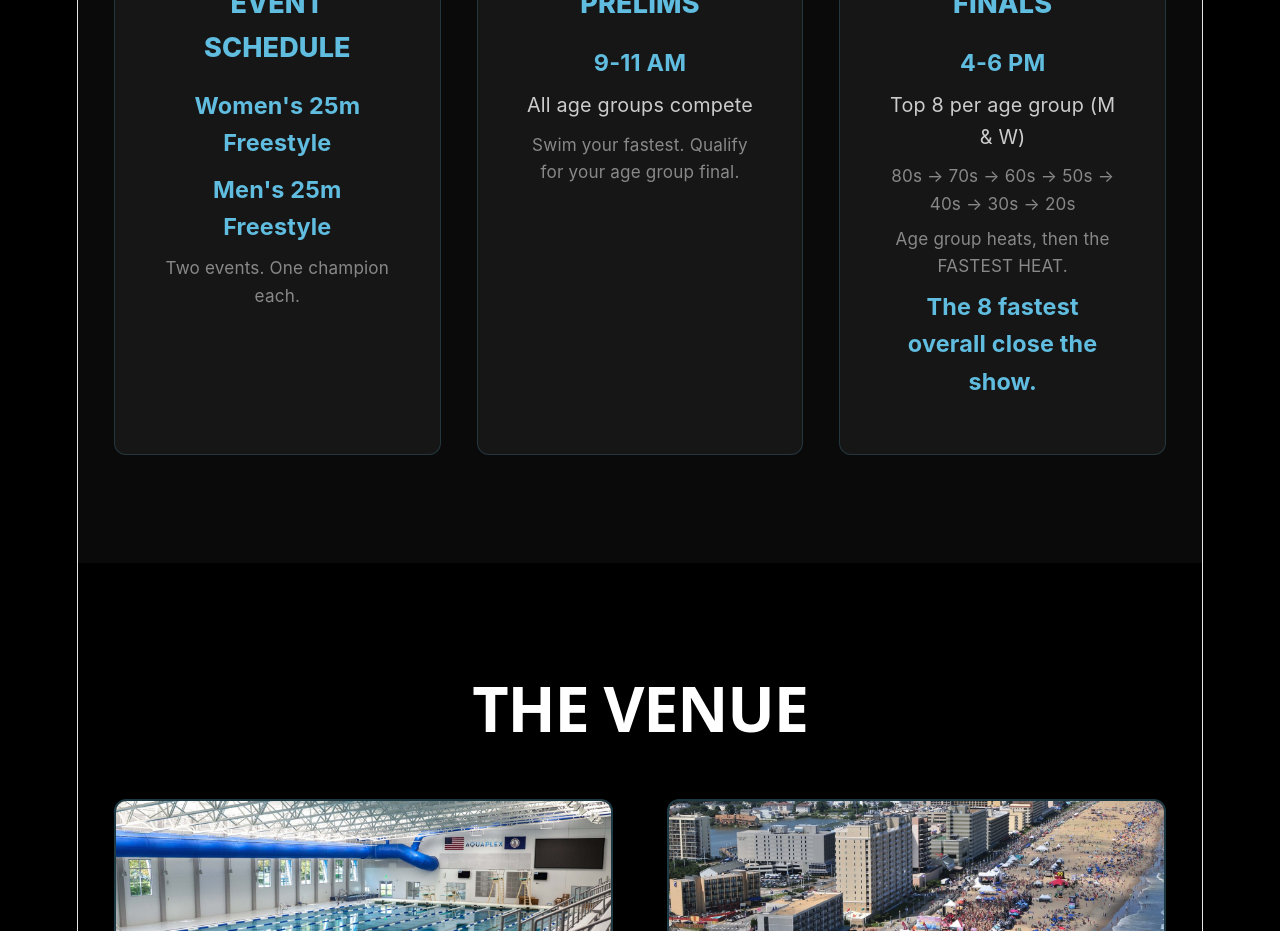
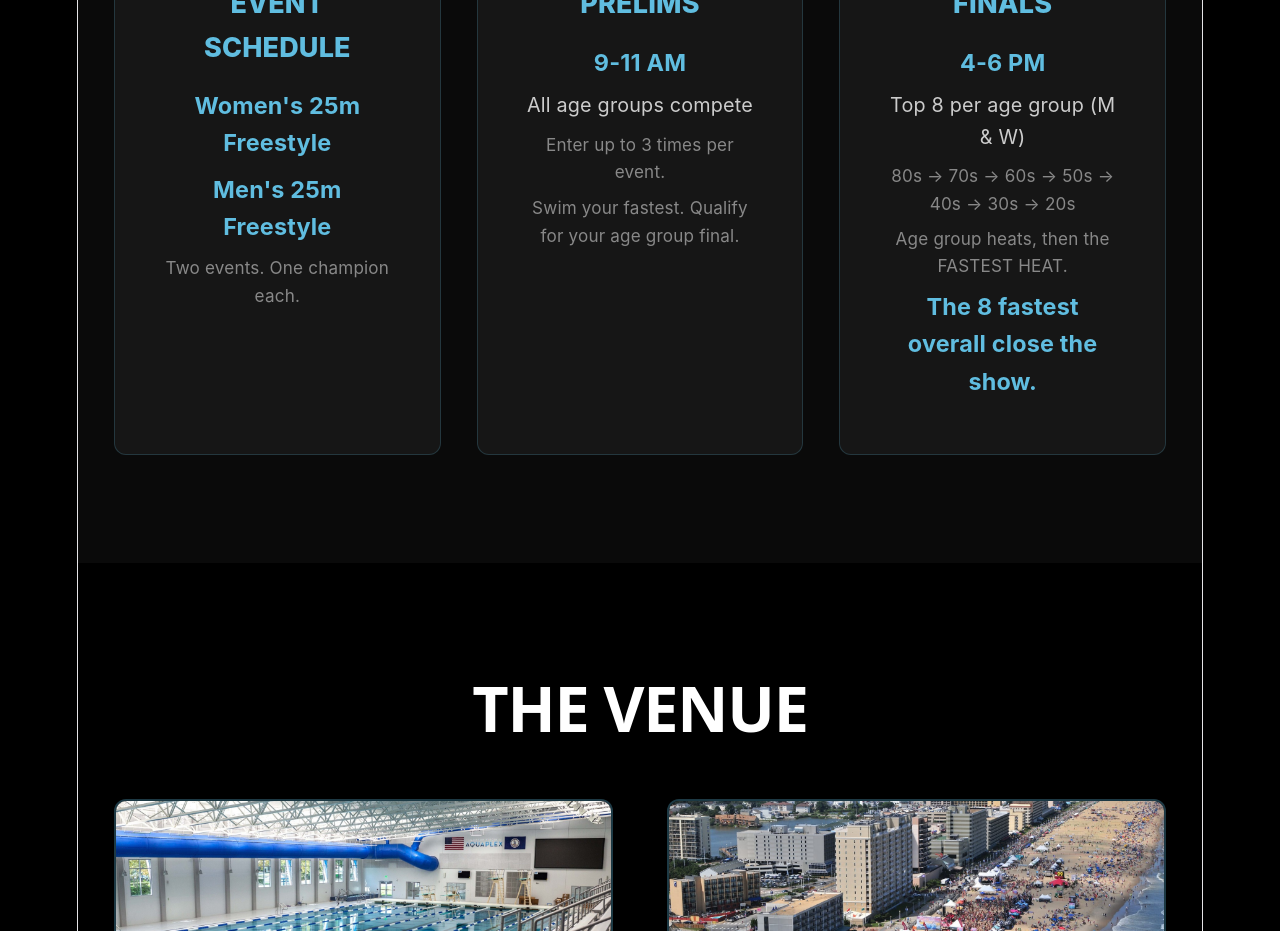
Before and after one commit to swimnerdtim/worldsfastestswimmer, a React (Vite) app: page / in a window 1280 px wide. Shown: the part 1100-2031 px from the top of the page. Built offline with nearby package versions, Linux system fonts and the light colour scheme.

Commit message:
Add prelims rule: enter up to 3x per event

```diff
--- a/src/App.jsx
+++ b/src/App.jsx
@@ -82,6 +82,7 @@ function App() {
               <h3>PRELIMS</h3>
               <p className="highlight">9-11 AM</p>
               <p>All age groups compete</p>
+              <p className="subtext">Enter up to 3 times per event.</p>
               <p className="subtext">Swim your fastest. Qualify for your age group final.</p>
             </div>
             <div className="format-card">
```
